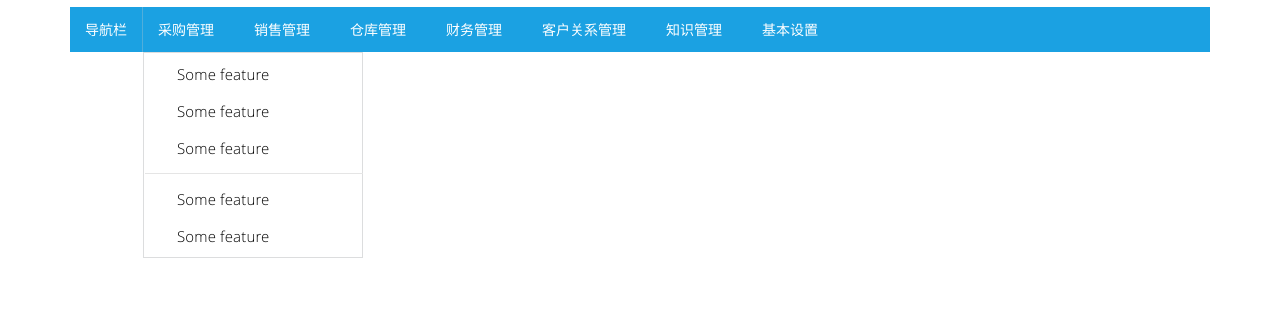
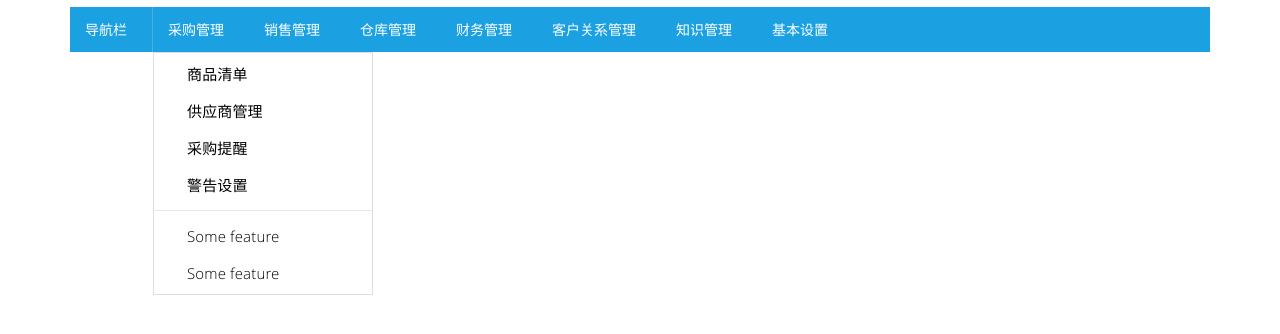
Before and after one commit to yaolm/prototype, a plain HTML site: page index.html in a window 1280 px wide. Both pictures are taken after a click on the link "采购管理". Shown: the part 118-452 px from the top of the page. Drawn offline with Linux system fonts and the light colour scheme; a web font is replaced by a local one.

```diff
--- a/index.html
+++ b/index.html
@@ -15,14 +15,22 @@
     	<h1><img src="image/logo.jpg" alt="logo" />星巴克<small class="on-right">后台管理系统</small></h1>
             <nav class="navigation-bar">
                 <div class="navigation-bar-content">
-                    <div class="element">导航栏</div>
+                    <!--<div class="element">导航栏</div>-->
+                    <div class="element">
+                        <a href="#" class="dropdown-toggle">导航栏</a>
+                        <ul class="dropdown-menu" data-role="dropdown">
+                            <li><a href="#">新手引导</a></li>
+                            <li><a href="#">帮助文档</a></li>
+                        </ul>
+                    </div>
                     <span class="element-divider"></span>
                     <div class="element">
                         <a href="#" class="dropdown-toggle">采购管理</a>
                         <ul class="dropdown-menu" data-role="dropdown">
-                            <li><a href="#">Some feature</a></li>
-                            <li><a href="#">Some feature</a></li>
-                            <li><a href="#">Some feature</a></li>
+                            <li><a href="#">商品清单</a></li>
+                            <li><a href="#">供应商管理</a></li>
+                            <li><a href="#">采购提醒</a></li>
+                            <li><a href="#">警告设置</a></li>
                             <li class="divider"></li>
                             <li><a href="#">Some feature</a></li>
                             <li><a href="#">Some feature</a></li>
@@ -33,7 +41,7 @@
                         <ul class="dropdown-menu" data-role="dropdown">
                             <li><a href="#">商品统计</a></li>
                             <li><a href="#">店面任务</a></li>
-                            <li><a href="#">Some feature</a></li>
+                            <li><a href="#">绩效</a></li>
                             <li class="divider"></li>
                             <li><a href="#">Some feature</a></li>
                             <li><a href="#">Some feature</a></li>
@@ -46,6 +54,7 @@
                             <li><a href="#">仓库分布</a></li>
                             <li><a href="#">供给情况</a></li>
                             <li><a href="#">关系变更</a></li>
+                            <li><a href="#">库存警告</a></li>
                             <li class="divider"></li>
                             <li><a href="#">Some feature</a></li>
                             <li><a href="#">Some feature</a></li>
```
